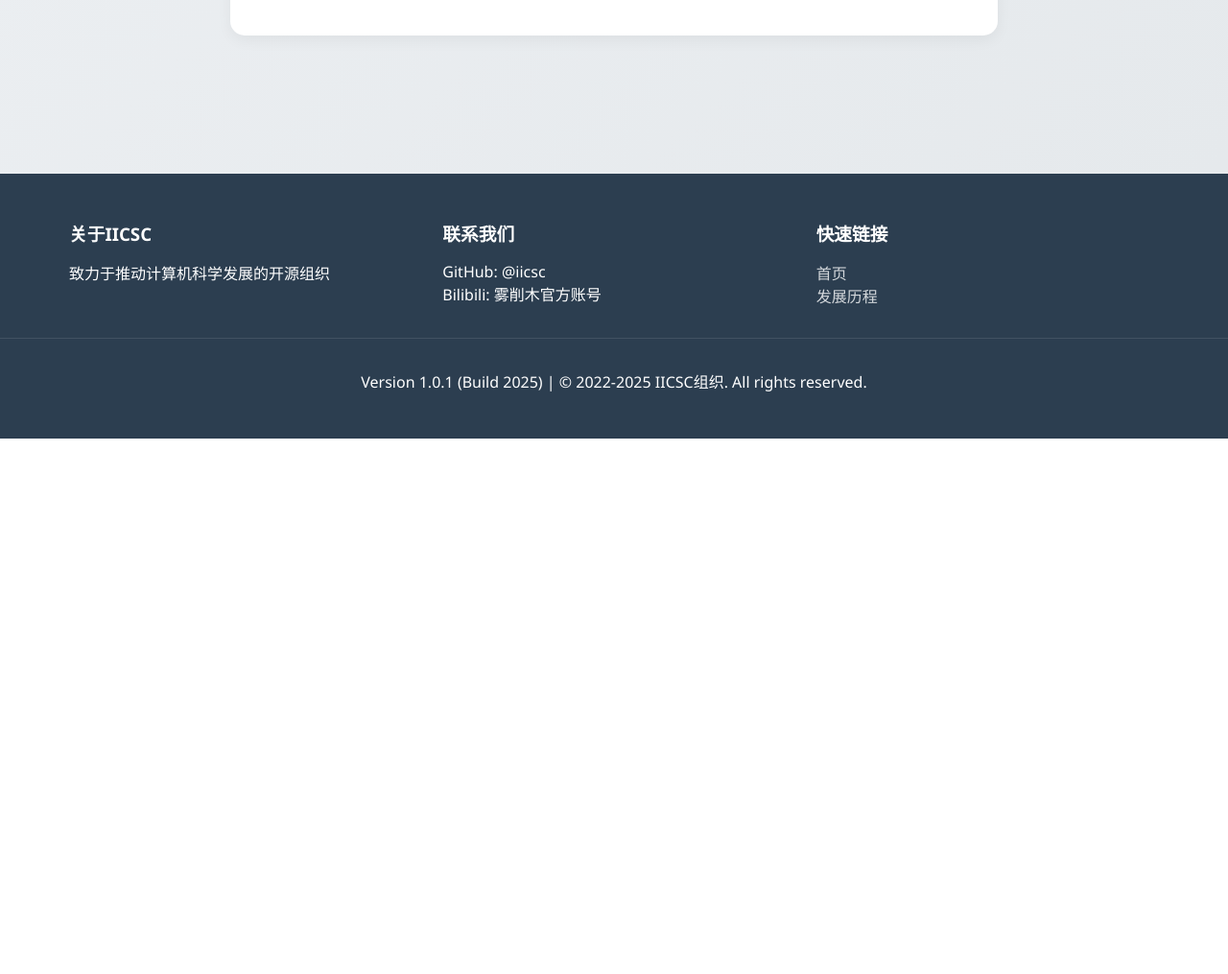
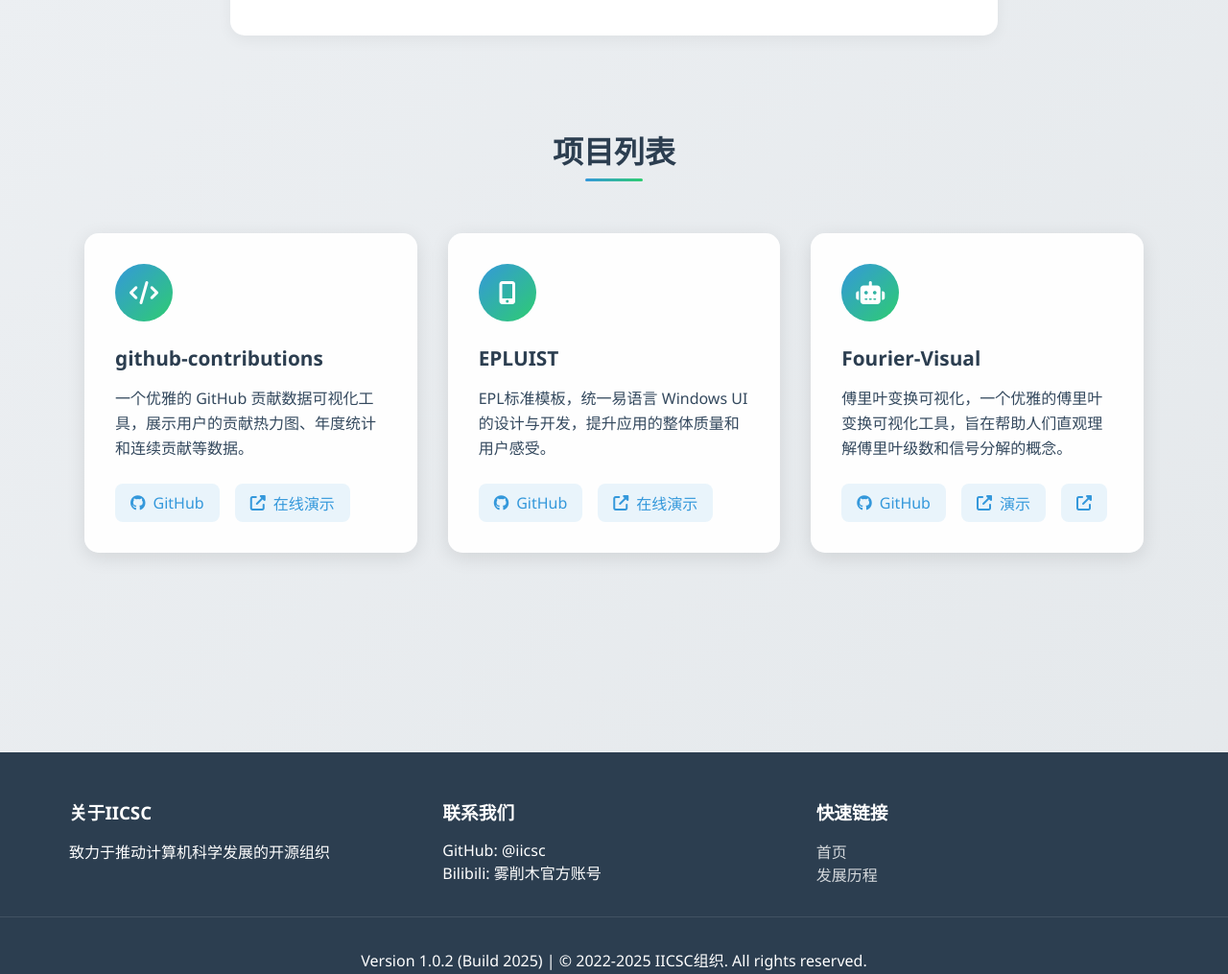
Before and after one commit to IICSC/IICSC.github.io, a plain HTML site: page index.html in a window 1280 px wide. Shown: the part 2748-3763 px from the top of the page at 96% size. Before the commit the page ends 3205 px from the top, so only its background shows below. Drawn offline with Linux system fonts and the light colour scheme.

Commit message:
Version 1.0.2 update projects-showcase

```diff
--- a/index.html
+++ b/index.html
@@ -157,6 +157,70 @@
 				</div>
 			</div>
 		</div>
+
+		<!-- 项目列表展示 -->
+		<div class="projects-showcase">
+			<h2>项目列表</h2>
+			<div class="project-list">
+				<div class="project-item">
+					<div class="project-content">
+						<div class="project-icon">
+							<i class="fas fa-code"></i>
+						</div>
+						<h3>github-contributions</h3>
+						<p>一个优雅的 GitHub 贡献数据可视化工具，展示用户的贡献热力图、年度统计和连续贡献等数据。</p>
+						<div class="project-links">
+							<a href="https://github.com/IICSC/github-contributions" class="project-link" target="_blank">
+								<i class="fab fa-github"></i> GitHub
+							</a>
+							<a href="http://iicsc.damon233.top/github-contributions/" class="project-link" target="_blank">
+								<i class="fas fa-external-link-alt"></i> 在线演示
+							</a>
+						</div>
+					</div>
+				</div>
+
+				<div class="project-item">
+					<div class="project-content">
+						<div class="project-icon">
+							<i class="fas fa-mobile-alt"></i>
+						</div>
+						<h3>EPLUIST</h3>
+						<p>EPL标准模板，统一易语言 Windows UI 的设计与开发，提升应用的整体质量和用户感受。</p>
+						<div class="project-links">
+							<a href="https://github.com/IICSC/EPLUIST" class="project-link">
+								<i class="fab fa-github"></i> GitHub
+							</a>
+							<a href="https://github.com/IICSC/EPLUIST" class="project-link">
+								<i class="fas fa-external-link-alt"></i> 在线演示
+							</a>
+						</div>
+					</div>
+				</div>
+
+				<div class="project-item">
+					<div class="project-content">
+						<div class="project-icon">
+							<i class="fas fa-robot"></i>
+						</div>
+						<h3>Fourier-Visual</h3>
+						<p>傅里叶变换可视化，一个优雅的傅里叶变换可视化工具，旨在帮助人们直观理解傅里叶级数和信号分解的概念。</p>
+						<div class="project-links">
+							<a href="https://github.com/IICSC/Fourier-Visual" class="project-link">
+								<i class="fab fa-github"></i> GitHub
+							</a>
+							<a href="https://iicsc.damon233.top/Fourier-Visual/" class="project-link">
+								<i class="fas fa-external-link-alt"></i> 演示
+							</a>
+							<a href="https://iicsc.damon233.top/Fourier-Visual/anim" class="project-link">
+								<i class="fas fa-external-link-alt"></i>
+							</a>
+						</div>
+					</div>
+				</div>
+			</div>
+		</div>
+
 	</div>
 
 	<!-- 页脚 -->
@@ -178,7 +242,7 @@
 			</div>
 		</div>
 		<div class="footer-bottom">
-			<p>Version 1.0.1 (Build 2025) | © 2022-2025 IICSC组织. All rights reserved.</p>
+			<p>Version 1.0.2 (Build 2025) | © 2022-2025 IICSC组织. All rights reserved.</p>
 		</div>
 	</footer>
 </body>
--- a/style.css
+++ b/style.css
@@ -619,3 +619,117 @@ a:hover {
         font-size: 0.8rem;
     }
 }
+
+/* 项目列表展示样式 */
+.projects-showcase {
+    max-width: 1200px;
+    margin: 4rem auto;
+    padding: 2rem;
+}
+
+.projects-showcase h2 {
+    text-align: center;
+    color: #2c3e50;
+    font-size: 2rem;
+    margin-bottom: 3rem;
+    position: relative;
+}
+
+.projects-showcase h2::after {
+    content: '';
+    position: absolute;
+    bottom: -10px;
+    left: 50%;
+    transform: translateX(-50%);
+    width: 60px;
+    height: 3px;
+    background: linear-gradient(to right, #3498db, #2ecc71);
+    border-radius: 3px;
+}
+
+.project-list {
+    display: grid;
+    grid-template-columns: repeat(auto-fit, minmax(300px, 1fr));
+    gap: 2rem;
+    padding: 1rem;
+}
+
+.project-item {
+    background: rgba(255, 255, 255, 0.95);
+    border-radius: 15px;
+    box-shadow: 0 5px 20px rgba(0, 0, 0, 0.1);
+    overflow: hidden;
+    transition: transform 0.3s ease, box-shadow 0.3s ease;
+}
+
+.project-item:hover {
+    transform: translateY(-5px);
+    box-shadow: 0 8px 25px rgba(0, 0, 0, 0.15);
+}
+
+.project-content {
+    padding: 2rem;
+}
+
+.project-icon {
+    width: 60px;
+    height: 60px;
+    background: linear-gradient(135deg, #3498db, #2ecc71);
+    border-radius: 50%;
+    display: flex;
+    align-items: center;
+    justify-content: center;
+    margin-bottom: 1.5rem;
+}
+
+.project-icon i {
+    font-size: 1.5rem;
+    color: white;
+}
+
+.project-content h3 {
+    color: #2c3e50;
+    font-size: 1.3rem;
+    margin-bottom: 1rem;
+}
+
+.project-content p {
+    color: #34495e;
+    line-height: 1.6;
+    margin-bottom: 1.5rem;
+}
+
+.project-links {
+    display: flex;
+    gap: 1rem;
+}
+
+.project-link {
+    padding: 0.5rem 1rem;
+    background: rgba(52, 152, 219, 0.1);
+    border-radius: 8px;
+    color: #3498db;
+    display: flex;
+    align-items: center;
+    gap: 0.5rem;
+    transition: all 0.3s ease;
+}
+
+.project-link:hover {
+    background: #3498db;
+    color: white;
+}
+
+@media (max-width: 768px) {
+    .project-list {
+        grid-template-columns: 1fr;
+    }
+
+    .projects-showcase {
+        padding: 1rem;
+    }
+
+    .project-content {
+        padding: 1.5rem;
+    }
+}
```
